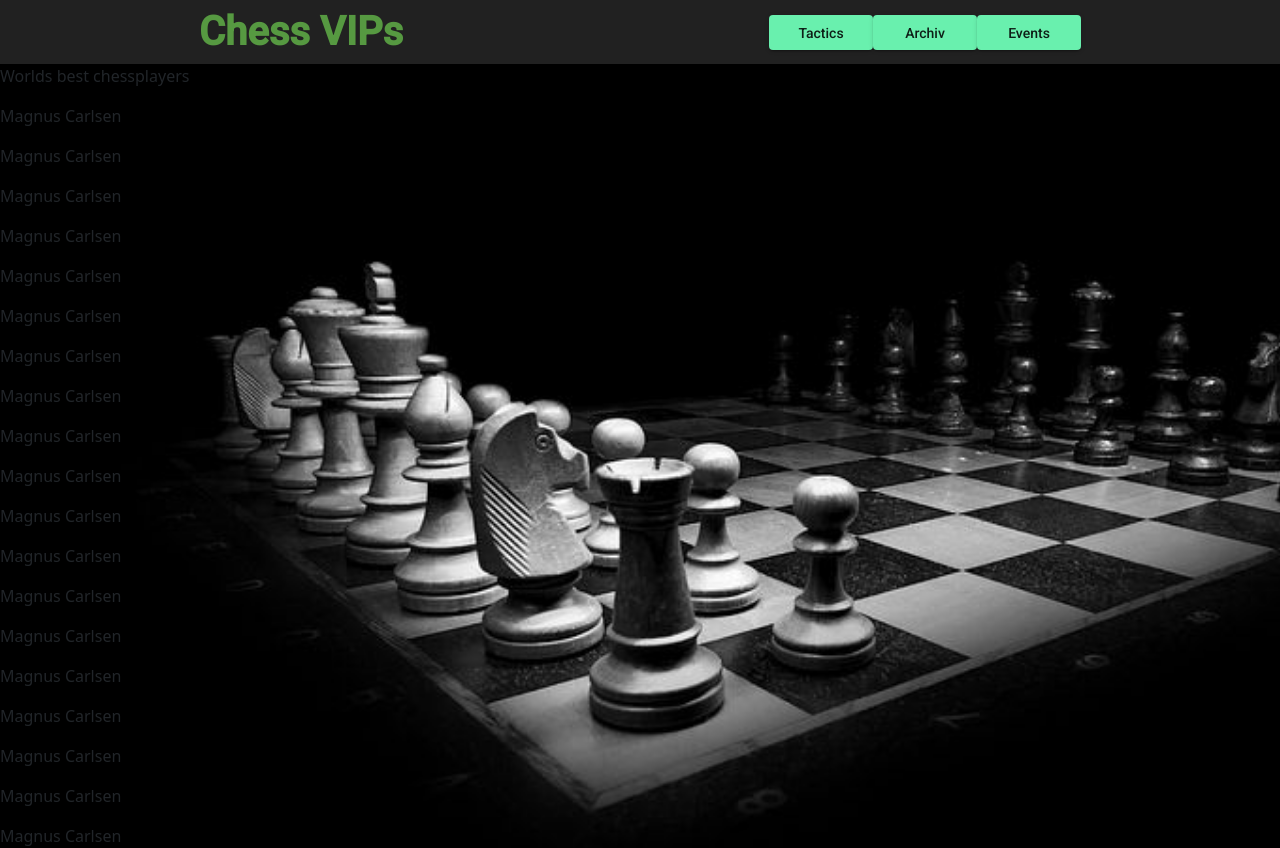
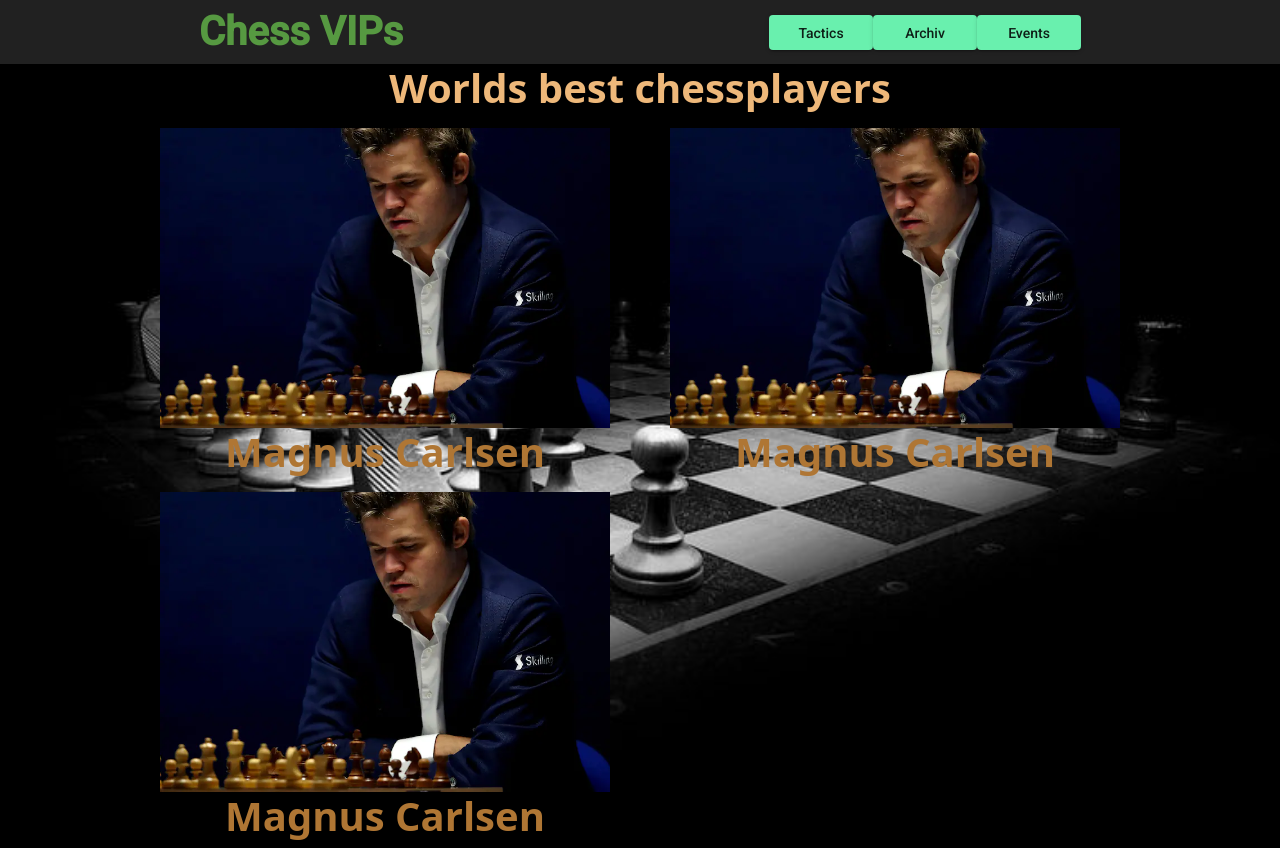
Before and after one commit to kcinay055679/Gibb-M293, an Angular app: page /home in a window 1280 px wide. Shown: the top 848 px of the page. Built offline with nearby package versions, Linux system fonts and the light colour scheme.

Commit message:
create landing page and optimize background image

```diff
--- a/src/app/app.component.html
+++ b/src/app/app.component.html
@@ -1,6 +1,5 @@
 <app-nav></app-nav>
 <div id="view">
-
   <router-outlet>
   </router-outlet>
 </div>
--- a/src/app/app.component.scss
+++ b/src/app/app.component.scss
@@ -1,6 +1,7 @@
 #view {
-  background-image: url(../assets/background.png);
-  background-color: black;
-  background-repeat: no-repeat;
-  background-size: cover;
+  height: auto;
+  min-height:93.1vh;
+  background-image:url(../assets/background.png);
+  background-size:cover;
+  background-position:center;
 }
--- a/src/app/landing/landing.component.html
+++ b/src/app/landing/landing.component.html
@@ -1,9 +1,9 @@
-<p>Worlds best chessplayers</p>
-
-<div *ngFor="let test of [].constructor(22)">
-
-  <div *ngFor="let player of this.players">
-    <p> {{player.name}}</p>
+<div class="d-flex flex-column justify-content-center align-items-center">
+  <p class="display-6 fw-bold" id="headline">Worlds best chessplayers</p>
+  <div class="d-flex flex-row justify-content-between w-75 flex-wrap">
+    <div *ngFor="let player of this.players" class="d-flex align-items-center flex-column">
+      <img src="{{player.imagePath}}" alt="" [width]="450">
+      <p class="display-6 fw-bold player-name">{{player.name}}</p>
+    </div>
   </div>
-
 </div>
--- a/src/app/landing/landing.component.scss
+++ b/src/app/landing/landing.component.scss
@@ -0,0 +1,12 @@
+#headline{
+  color: #EEB87A;
+
+}
+
+.player-name {
+  color: #AF7634;
+}
+
+#test1{
+
+}
--- a/src/app/landing/landing.component.ts
+++ b/src/app/landing/landing.component.ts
@@ -9,7 +9,11 @@ import {Player} from "../models/player";
 export class LandingComponent implements OnInit {
 
   constructor() { }
-  players:Player[] = [{name:"Magnus Carlsen", imagePath:""}]
+  players:Player[] = [
+    {name:"Magnus Carlsen", imagePath:"../../assets/magnus_carlsen.png"},
+    {name:"Magnus Carlsen", imagePath:"../../assets/magnus_carlsen.png"},
+    {name:"Magnus Carlsen", imagePath:"../../assets/magnus_carlsen.png"}
+  ]
   ngOnInit(): void {
   }
 
```
Also changed, not shown: src/assets/magnus_carlsen.png (added).
